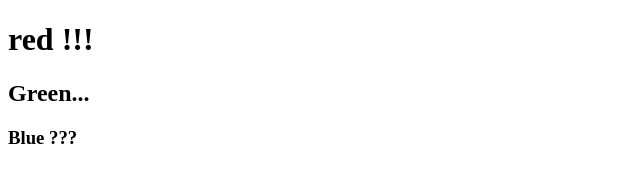
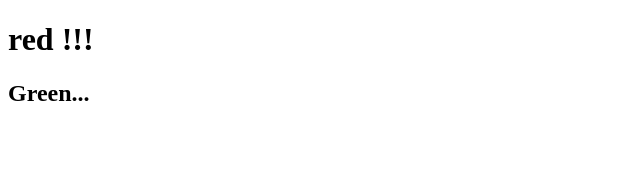
Before and after one commit to EsmPalid/gitTest, a plain HTML site: page folder/index.html in a window 1280 px wide. Shown: the full height of the page, 0-640 px from the left. Drawn offline with Linux system fonts and the light colour scheme.

Commit message:
Revert "[UPDATE] h3 Blue를 추가함 곳 revert를 실험을 완료함"
This reverts commit 5bae532078bd10bcf73b73157d21e8b42fbb2b9a.

```diff
--- a/folder/index.html
+++ b/folder/index.html
@@ -9,6 +9,5 @@
 <body>
     <h1> red !!! </h1>
     <h2> Green... </h2>
-    <h3> Blue ??? </h3>
 </body>
 </html>
```
